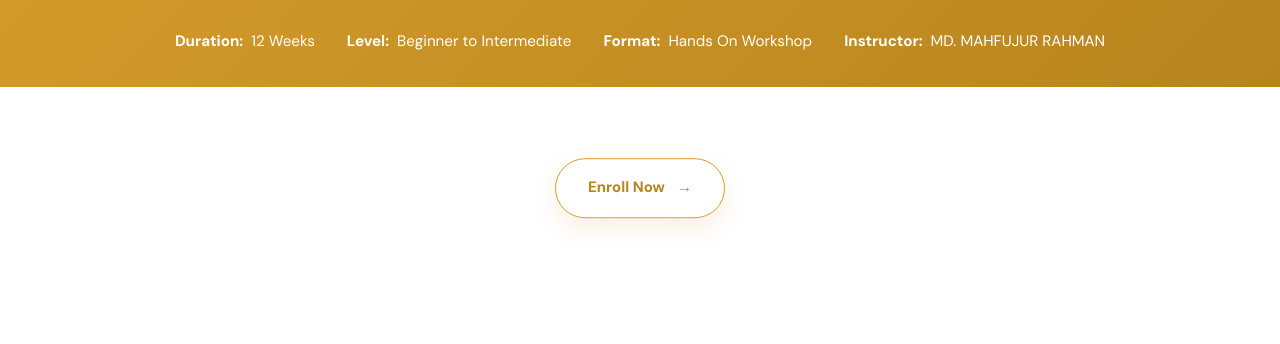
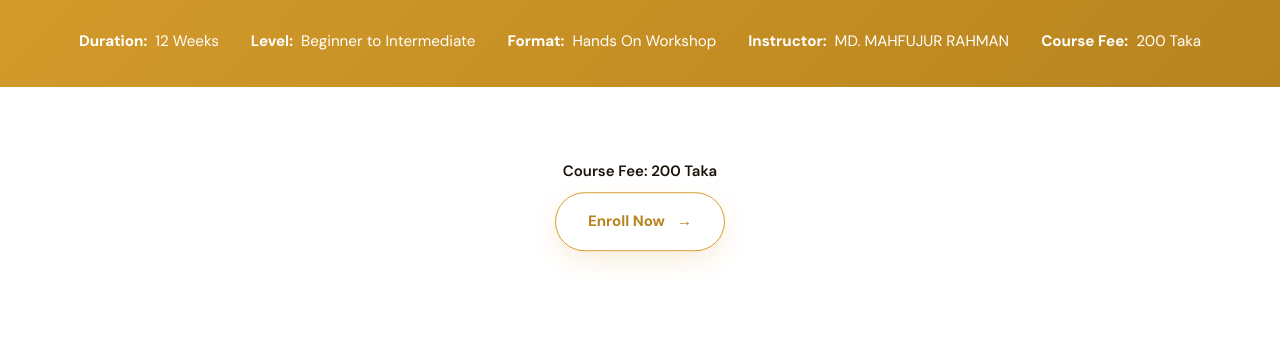
Before and after one commit to xmahfujur/ml-club-uu, a website: page sub-pages/ml-course.html in a window 1280 px wide. Shown: the part 228-572 px from the top of the page. Drawn offline with nearby package versions, Linux system fonts and the light colour scheme.

Commit message:
fixing fee

```diff
--- a/sub-pages/ml-course.html
+++ b/sub-pages/ml-course.html
@@ -325,6 +325,7 @@
     <div><strong>Level:</strong> Beginner to Intermediate</div>
     <div><strong>Format:</strong> Hands On Workshop</div>
     <div><strong>Instructor:</strong> MD. MAHFUJUR RAHMAN</div>
+    <div><strong>Course Fee:</strong> 200 Taka</div>
   </div>
 </section>
 
@@ -332,6 +333,7 @@
 <div class="course-content">
 
   <div style="margin: 1.5rem 0 2rem; text-align: center;">
+    <p style="font-weight: 600; margin-bottom: 0.5rem; color: var(--text1);">Course Fee: 200 Taka</p>
     <a href="https://forms.gle/iT7oeT5nfjEhEZon8" class="btn-join-animated" role="button">Enroll Now <span class="btn-arrow">→</span></a>
   </div>
 
@@ -600,6 +602,7 @@ Machine Learning
     <p style="margin-top:2rem; color: var(--text2);">After the initial lessons, the course also covers machine learning theory basics, the model training workflow, and Git/GitHub for version control and collaboration.</p>
 
     <div style="margin-top:2rem;">
+      <p style="font-weight: 600; margin-bottom: 0.5rem; color: var(--text1); text-align: center;">Course Fee: 200 Taka</p>
       <a href="https://forms.gle/iT7oeT5nfjEhEZon8" class="btn-join-animated" role="button">Enroll Now <span class="btn-arrow">→</span></a>
     </div>
   </section>
@@ -616,6 +619,11 @@ Machine Learning
     <div class="sidebar-item">
       <div class="sidebar-label">Duration</div>
       <div class="sidebar-value">12 Weeks (2 sessions/week)</div>
+    </div>
+
+    <div class="sidebar-item">
+      <div class="sidebar-label">Course Fee</div>
+      <div class="sidebar-value">200 Taka</div>
     </div>
 
     <div class="sidebar-item">
@@ -674,6 +682,7 @@ Machine Learning
 <div class="cta-band">
   <h2>Join Batch 2 Today</h2>
   <p>Spaces are limited. Enroll now and start your Machine Learning journey with us.</p>
+  <p style="margin-bottom: 1rem; font-weight: 600; color: #fff;">Course Fee: 200 Taka</p>
   <a href="https://forms.gle/iT7oeT5nfjEhEZon8" class="btn btn-white">Enroll in the Course →</a>
 </div>
 
```
Also changed, not shown: courses.html (+1 -1 lines).
